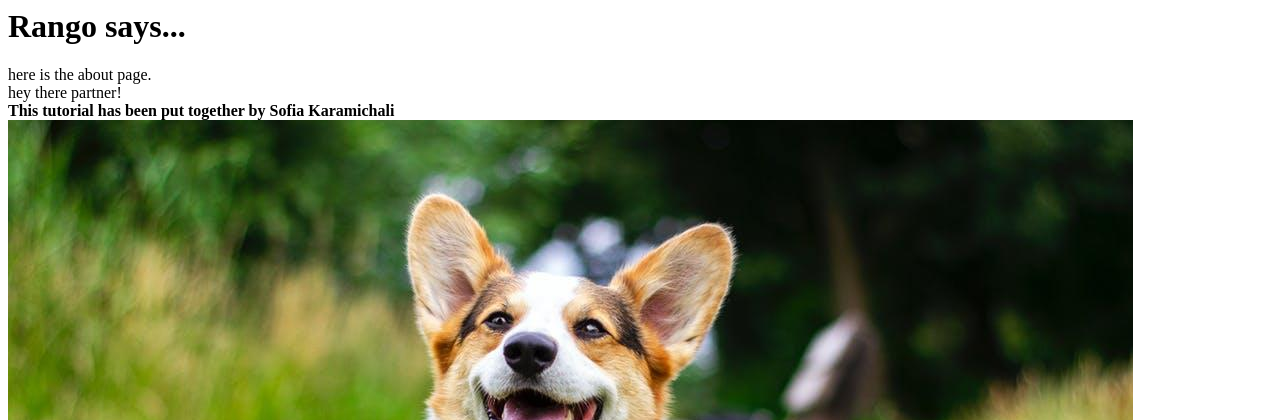
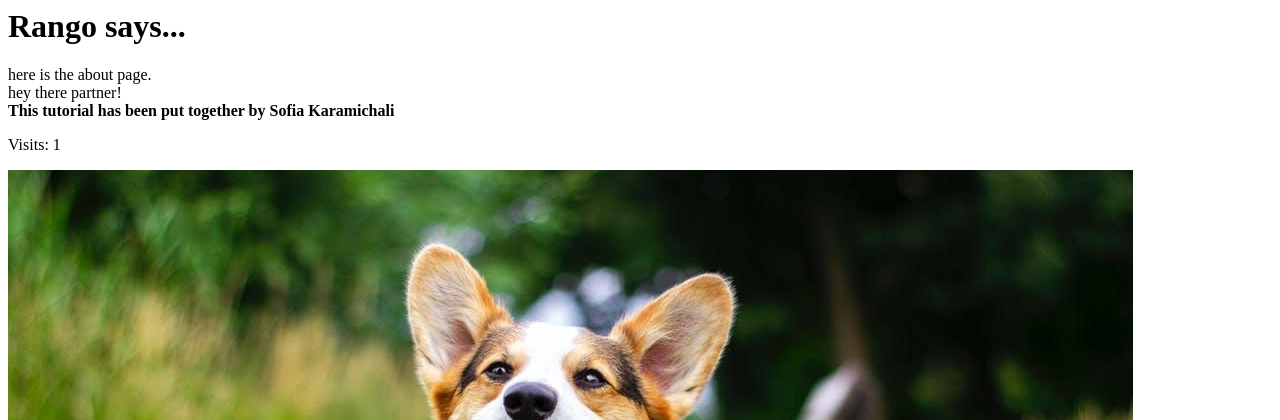
Before and after one commit to sophiak12/tango_with_django_project, a Django app: page /rango/about/ in a window 1280 px wide. Shown: the top 420 px of the page. Run offline with Django 3.2, Linux system fonts and the light colour scheme; data that the repository does not hold is empty.

Commit message:
Chapter 10

```diff
--- a/rango/views.py
+++ b/rango/views.py
@@ -18,31 +18,34 @@ from django.contrib.auth import authenticate, login, logout
 
 from django.contrib.auth.decorators import login_required
 
-
+from datetime import datetime
 
 def index(request):
-    # Construct a dictionary to pass to the template engine as its context.
 
-    #Query the database for a list of ALL categories currently stored.
-    #Order the categories by the number of likes in descending order.
-    #Retrieve the top 5 only - or all if less than 5.
-    #Place the list in our context_dict dictionary (with our boldmessage)
-    #that will be passed to the template engine
     category_list =  Category.objects.order_by('-likes')[:5]
     page_list =  Page.objects.order_by('-views')[:5]
     context_dict = {}
-    # Note the key boldmessage matches to {{ boldmessage }} in the template!
+    # key boldmessage matches to {{ boldmessage }} in the template
     context_dict['boldmessage']='Crunchy, creamy, cookie, candy, cupcake!'
     context_dict['categories']=category_list
     context_dict['pages']=page_list
     # Return a rendered response to send to the client.
     # We make use of the shortcut function to make our lives easier.
     # Note that the first parameter is the template we wish to use.
-    return render(request, "rango/index.html", context=context_dict)
+
+    visitor_cookie_handler(request)
+
+
+    response = render(request, "rango/index.html", context=context_dict)
+
+    return response
 
 
 def about(request):
-    context_dict={'boldmessage': 'Rango says here is the about page.'}
+    context_dict={}
+    context_dict['boldmessage'] = 'Rango says here is the about page.'
+    visitor_cookie_handler(request)
+    context_dict['visits'] = request.session['visits']
     return render(request, "rango/about.html", context=context_dict)
 
 
@@ -191,3 +194,24 @@ def restricted(request):
 def user_logout(request):
     logout(request)
     return redirect(reverse('rango:index'))
+
+def visitor_cookie_handler(request):
+    visits = int(get_server_side_cookie(request,'visits','1'))
+
+    last_visit_cookie = get_server_side_cookie(request,'last_visit', str(datetime.now()))
+    last_visit_time = datetime.strptime(last_visit_cookie[:-7], '%Y-%m-%d %H:%M:%S')
+
+    if (datetime.now() - last_visit_time).days>0:
+        visits = visits + 1;
+        request.session['last_visit'] = str(datetime.now())
+    else:
+        request.session['last_visit'] = last_visit_cookie
+
+    request.session['visits'] = visits
+
+
+def get_server_side_cookie(request,cookie,default_val=None):
+    val = request.session.get(cookie)
+    if not val:
+        val = default_val
+    return val
--- a/templates/rango/about.html
+++ b/templates/rango/about.html
@@ -15,6 +15,8 @@
 		<div>
 			 hey there partner! <br />
 			<strong>This tutorial has been put together by Sofia Karamichali</strong><br />
+
+			<p>Visits: {{ visits }}</p>
 		</div>
 
 		<div>
```
Also changed, not shown: 2 other files.
